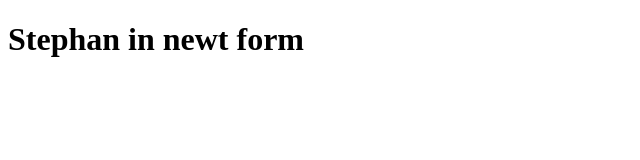
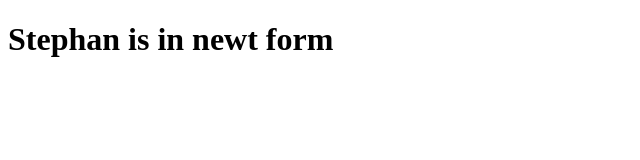
Before and after one commit to starakaj/StephanAscendant, a plain HTML site: page website_files/index.html in a window 1280 px wide. Shown: the whole page, without its empty margins (0-640 px from the left). Drawn offline with Linux system fonts and the light colour scheme.

Commit message:
Fixed grammar

```diff
--- a/website_files/index.html
+++ b/website_files/index.html
@@ -6,7 +6,7 @@
 </head>
 <body>
   <div class="container">
-    <h1>Stephan in newt form</h1>
+    <h1>Stephan is in newt form</h1>
   </div>
 </body>
 </html>
```
